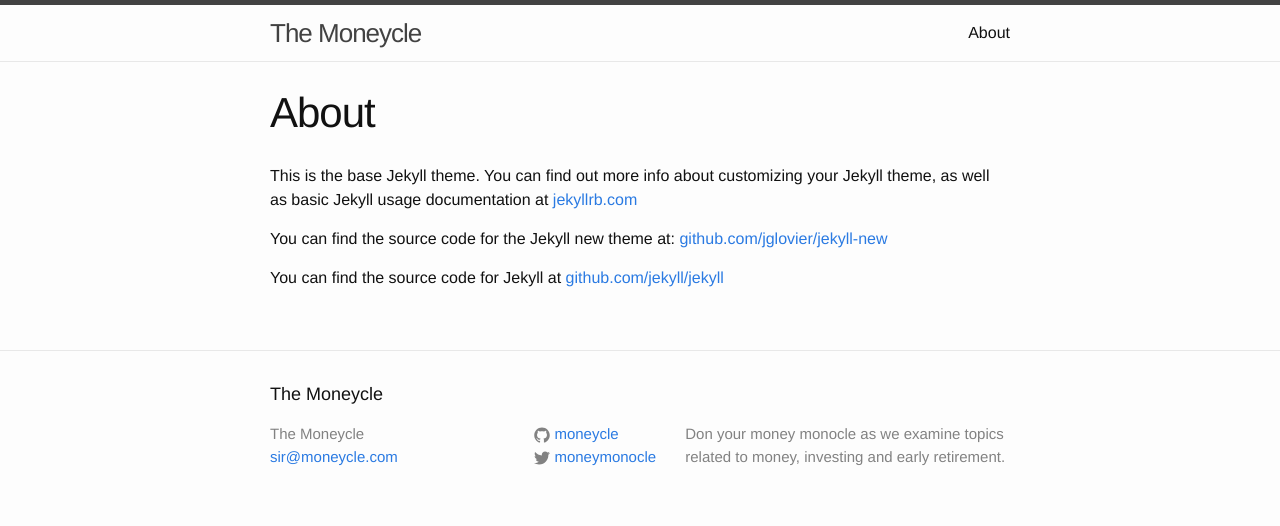
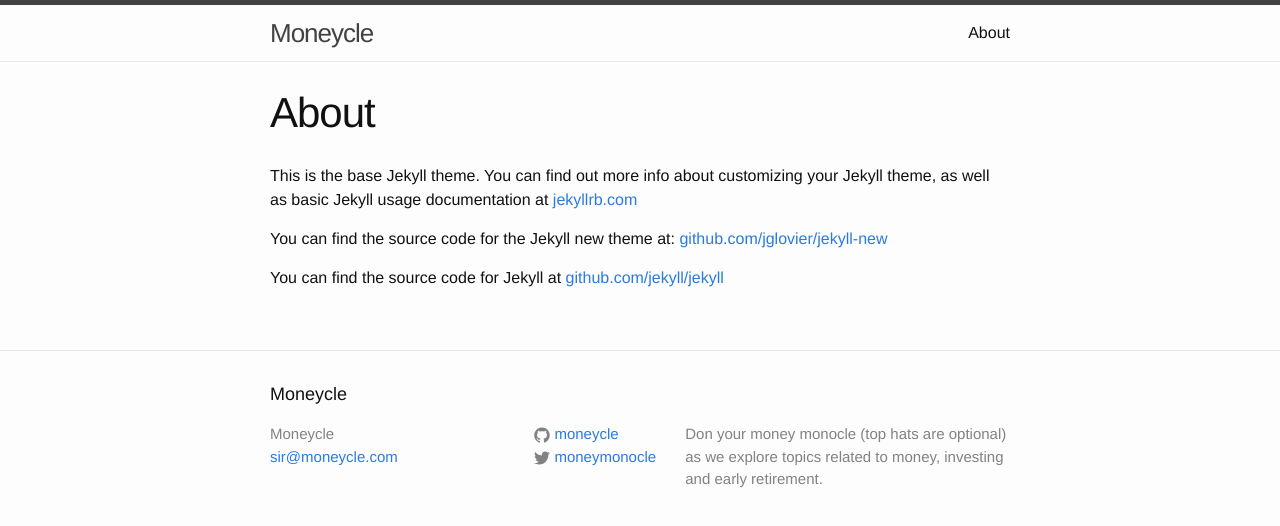
Before and after one commit to moneycle/moneycle.github.io, a Jekyll site: the page built from about.md, in a window 1280 px wide. Shown: the top 526 px of the page. Built offline with Jekyll 4.4.1, drawn with Linux system fonts in a browser that asks for light colours.

Commit message:
tweaking description

```diff
--- a/_config.yml
+++ b/_config.yml
@@ -1,9 +1,10 @@
 # Site settings
-title: The Moneycle
+title: Moneycle
 email: sir@moneycle.com
 description: > # this means to ignore newlines until "baseurl:"
-  Don your money monocle as we examine topics related to
-  money, investing and early retirement.
+  Don your money monocle (top hats are optional)
+  as we explore topics related to money,
+  investing and early retirement.
 baseurl: "" # the subpath of your site, e.g. /blog/
 url: "http://moneycle.com" # the base hostname & protocol for your site
 twitter_username: moneymonocle
```
